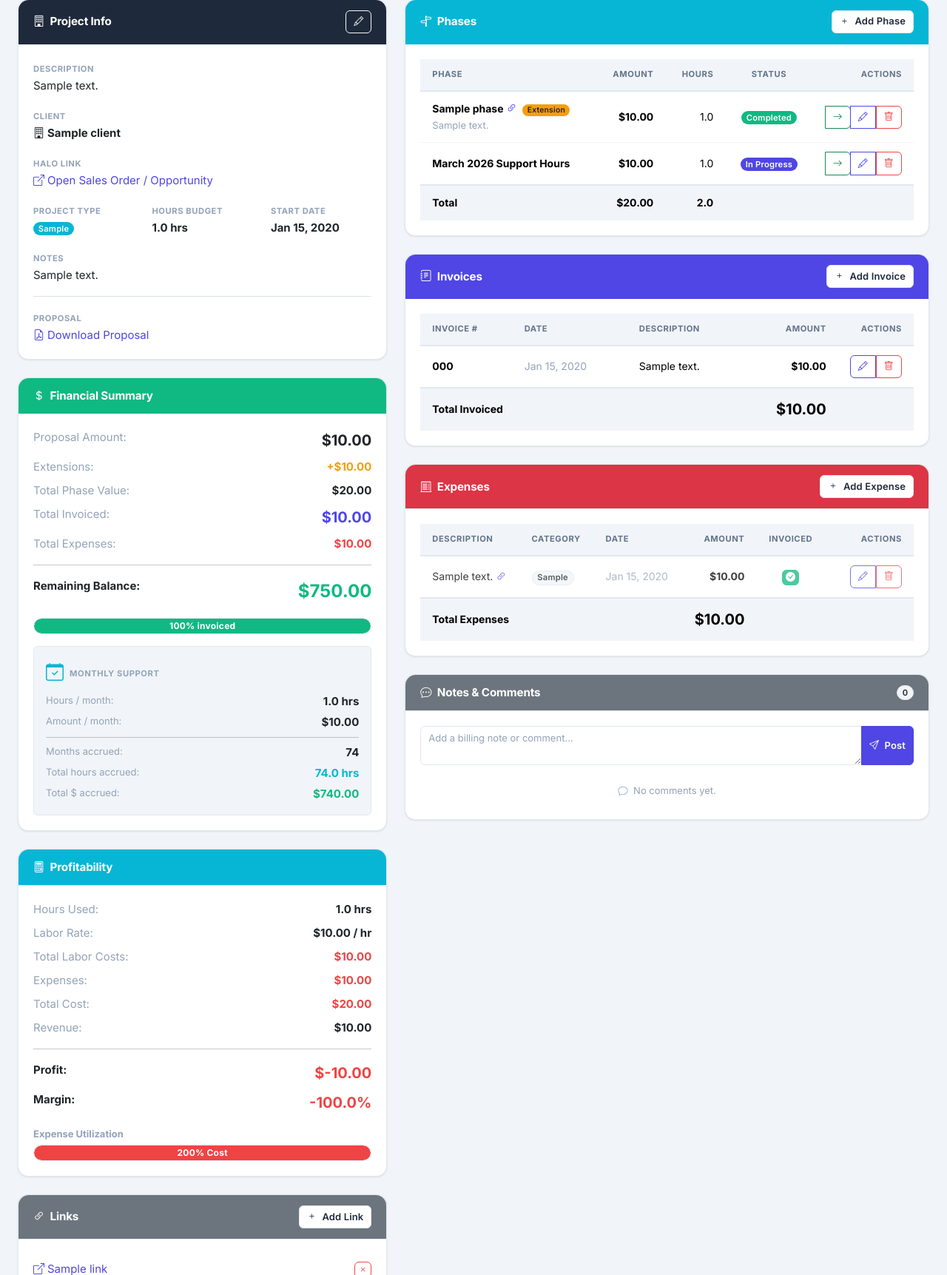
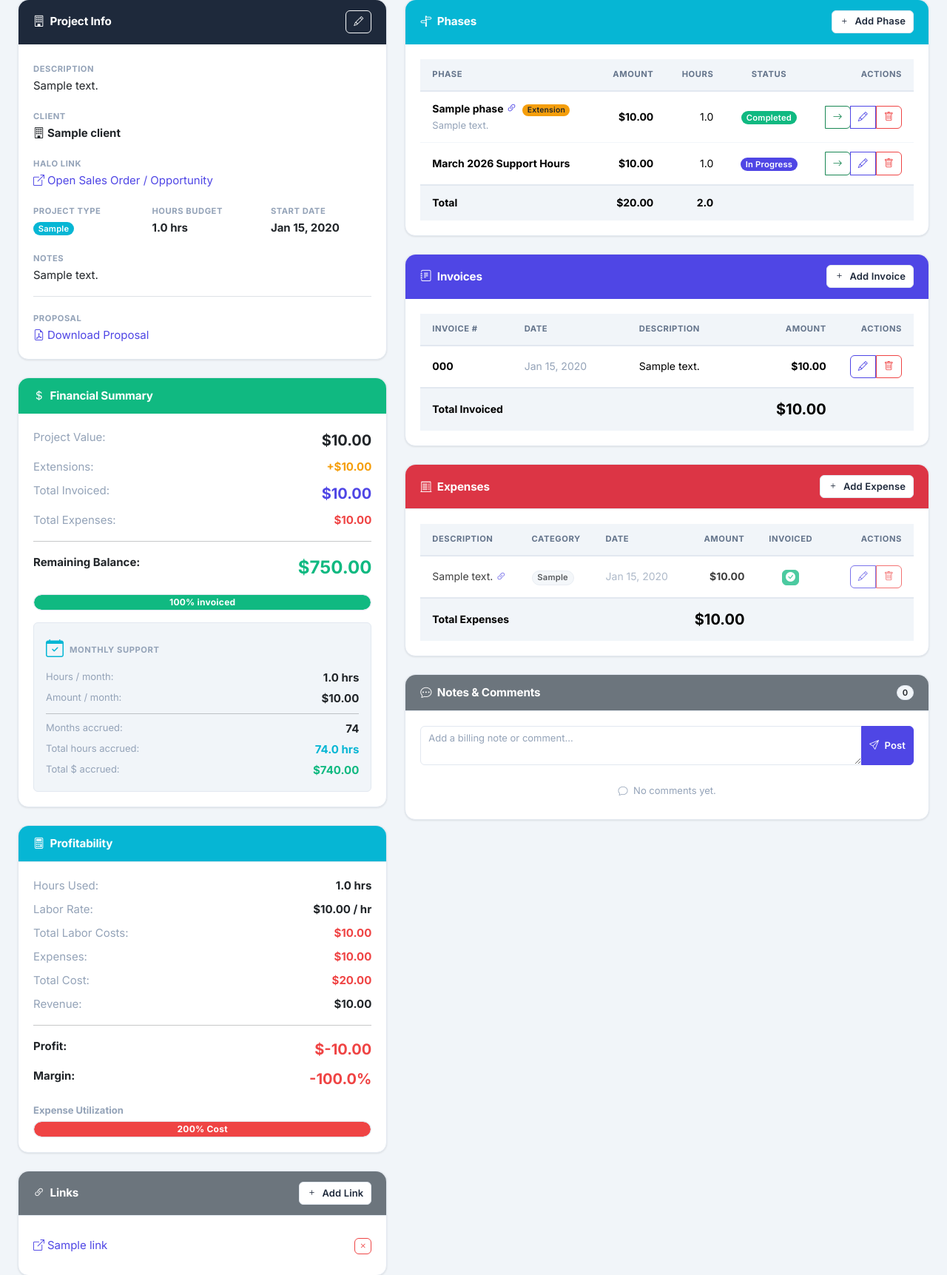
Before and after one commit to Right-Click-Dev/RcDevDash, a Flask app: page /billing/1 in a window 1280 px wide. Shown: the part 222-1945 px from the top of the page at 74% size. Run offline with Flask 3, Linux system fonts and the light colour scheme; a user stored in the database is signed in; tables that the repository leaves empty hold one stand-in row (values such as "Sample post").

Commit message:
Proposal Value Fix

```diff
--- a/templates/billing_detail.html
+++ b/templates/billing_detail.html
@@ -130,19 +130,13 @@
             </div>
             <div class="card-body">
                 <div class="d-flex justify-content-between mb-2">
-                    <span class="text-muted">Proposal Amount:</span>
+                    <span class="text-muted">Project Value:</span>
                     <span class="fw-bold fs-5">${{ "{:,.2f}".format(project.proposal_amount) }}</span>
                 </div>
                 {% if project.total_extension_amount > 0 %}
                 <div class="d-flex justify-content-between mb-2">
                     <span class="text-muted">Extensions:</span>
                     <span class="fw-bold text-warning">+${{ "{:,.2f}".format(project.total_extension_amount) }}</span>
-                </div>
-                {% endif %}
-                {% if project.total_phase_amount > 0 %}
-                <div class="d-flex justify-content-between mb-2">
-                    <span class="text-muted">Total Phase Value:</span>
-                    <span class="fw-bold">${{ "{:,.2f}".format(project.total_phase_amount) }}</span>
                 </div>
                 {% endif %}
                 <div class="d-flex justify-content-between mb-2">
```
